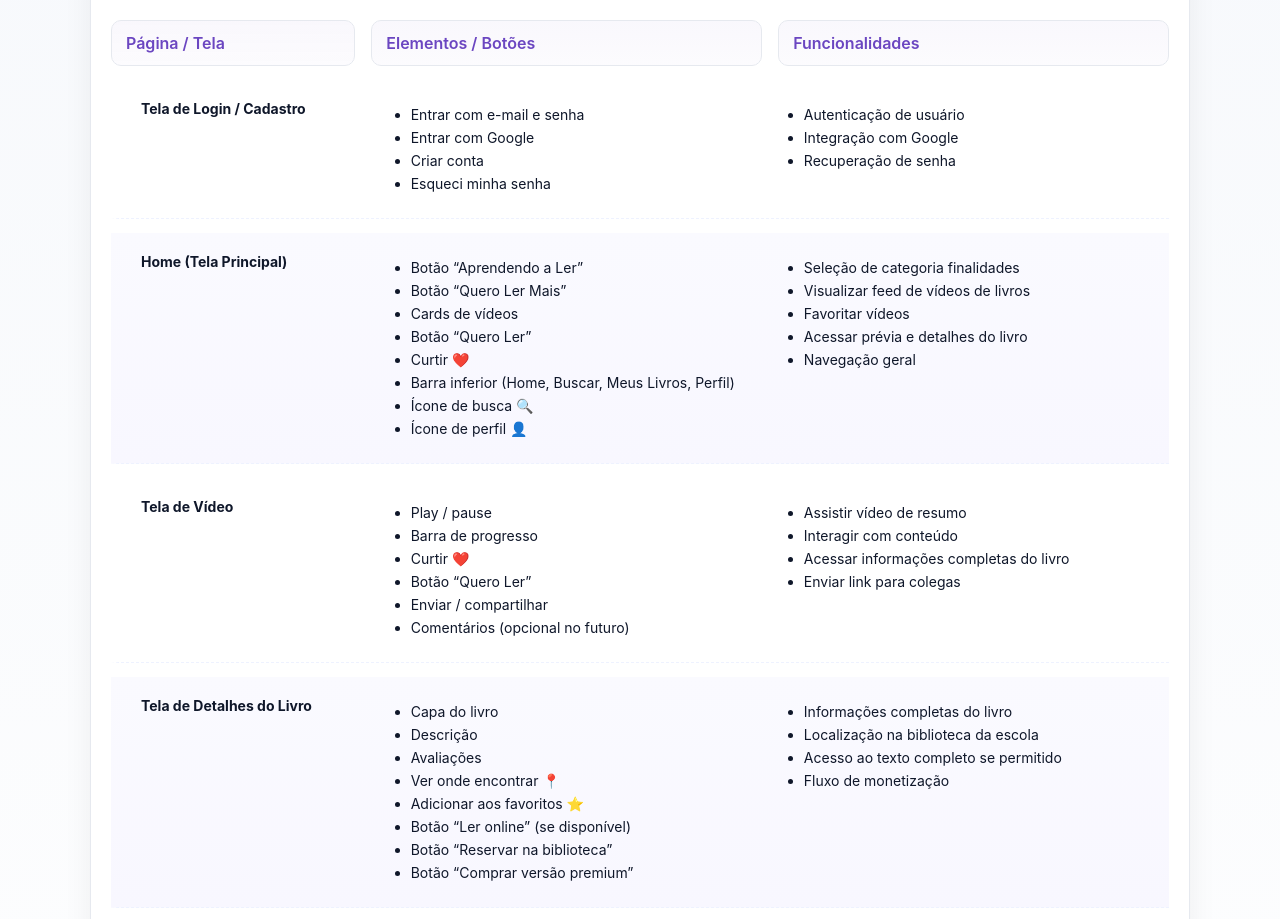
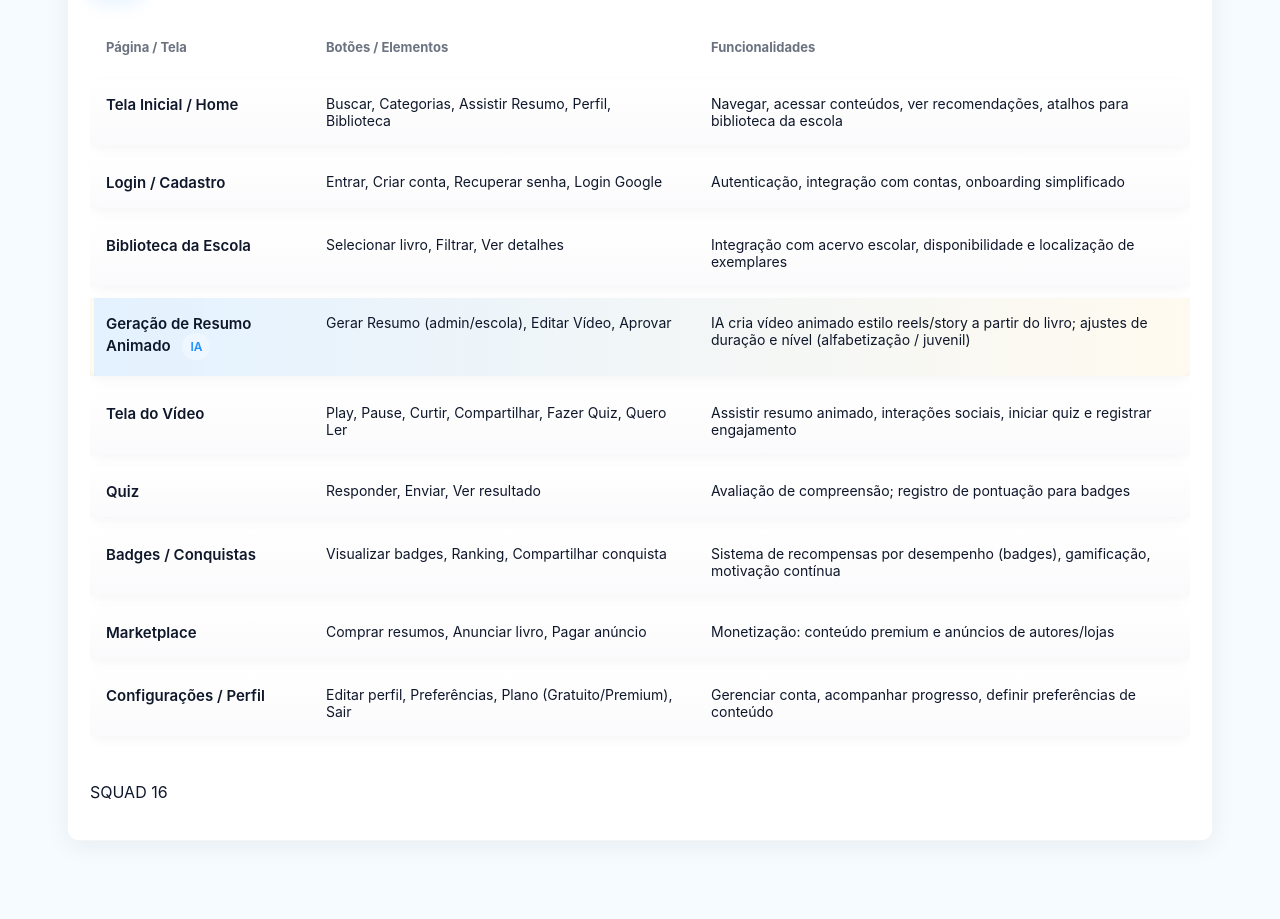
Before and after one commit to chdevbr/funcionalidadesapp, a plain HTML site: page index.html in a window 1280 px wide. Shown: the part 110-1029 px from the top of the page. After the commit the page ends 983 px from the top, so only its background shows below. Drawn offline with Linux system fonts and the light colour scheme.

Commit message:
alteração de tabela

```diff
--- a/index.html
+++ b/index.html
@@ -2,28 +2,27 @@
 <html lang="pt-BR">
 <head>
   <meta charset="utf-8" />
-  <meta name="viewport" content="width=device-width, initial-scale=1" />
-  <title>Tabela de Funcionalidades — LêAí</title>
+  <meta name="viewport" content="width=device-width,initial-scale=1" />
+  <title>Tabela de Funcionalidades</title>
   <style>
     :root{
-      --bg:#f7f9fc;
+      --bg:#f6fbff;
       --card:#ffffff;
-      --accent:#6b46c1;
+      --accent:#1e90ff;
+      --accent-2:#ffd166;
       --muted:#6b7280;
-      --border:#e6e9ef;
+      --ia-bg: linear-gradient(90deg, rgba(30,144,255,0.12), rgba(255,209,102,0.10));
       --radius:12px;
-      font-family: Inter, system-ui, -apple-system, "Segoe UI", Roboto, "Helvetica Neue", Arial;
-      color-scheme: light;
+      font-family: "Inter", "Segoe UI", Roboto, system-ui, -apple-system, sans-serif;
     }
 
-    *{box-sizing:border-box}
     body{
       margin:0;
-      padding:28px;
-      background:linear-gradient(180deg, var(--bg) 0%, #ffffff 100%);
+      background:var(--bg);
+      color:#0f172a;
       -webkit-font-smoothing:antialiased;
       -moz-osx-font-smoothing:grayscale;
-      color:#111827;
+      padding:32px;
     }
 
     .container{
@@ -31,276 +30,232 @@
       margin:0 auto;
       background:var(--card);
       border-radius:var(--radius);
-      box-shadow:0 8px 30px rgba(17,24,39,0.06);
-      overflow:hidden;
-      border:1px solid var(--border);
+      box-shadow:0 6px 24px rgba(12,20,30,0.06);
+      padding:22px;
+      border:1px solid rgba(15,23,42,0.04);
     }
 
     header{
-      padding:28px 32px;
-      background:linear-gradient(90deg, rgba(107,70,193,0.08), rgba(107,70,193,0.03));
-      border-bottom:1px solid var(--border);
+      display:flex;
+      align-items:center;
+      gap:16px;
+      margin-bottom:18px;
     }
 
-    header h1{
+    .logo{
+      width:52px;
+      height:52px;
+      border-radius:10px;
+      background:linear-gradient(135deg,var(--accent),#7bd389);
+      display:flex;
+      align-items:center;
+      justify-content:center;
+      color:white;
+      font-weight:700;
+      box-shadow:0 6px 18px rgba(30,144,255,0.12);
+    }
+
+    h1{
       margin:0;
       font-size:20px;
-      letter-spacing:-0.2px;
-      color:var(--accent);
+      letter-spacing:0.2px;
     }
 
-    header p{
-      margin:6px 0 0 0;
+    p.subtitle{
+      margin:6px 0 18px 0;
       color:var(--muted);
-      font-size:13px;
+      font-size:14px;
     }
 
     .table-wrap{
-      padding:20px;
-      display:grid;
-      gap:14px;
+      overflow:auto;
+      border-radius:10px;
     }
 
-    .grid{
-      display:grid;
-      grid-template-columns: 1fr 1.6fr 1.6fr;
-      gap:16px;
-      align-items:start;
+    table{
+      width:100%;
+      border-collapse:separate;
+      border-spacing:0 12px;
+      min-width:880px;
     }
 
-    .col-head{
-      background:linear-gradient(180deg, rgba(107,70,193,0.04), rgba(107,70,193,0.02));
-      padding:12px 14px;
-      border-radius:10px;
-      font-weight:600;
-      color:var(--accent);
-      border:1px solid var(--border);
+    thead th{
+      text-align:left;
+      font-size:13px;
+      color:var(--muted);
+      padding:12px 16px;
+      background:transparent;
+      position:sticky;
+      top:0;
+      backdrop-filter:blur(4px);
     }
 
-    .row{
-      display:grid;
-      grid-template-columns: 1fr 1.6fr 1.6fr;
-      gap:16px;
-      padding:14px;
-      border-bottom:1px dashed #eef2ff;
-      align-items:start;
+    tbody tr{
+      background:linear-gradient(180deg, rgba(255,255,255,0.9), rgba(250,250,252,0.9));
+      border-radius:10px;
+      box-shadow:0 4px 12px rgba(12,20,30,0.04);
     }
 
-    .row:last-child{border-bottom:none}
-
-    .cell{
-      background:transparent;
-      padding:6px 8px;
-      font-size:14px;
+    tbody td{
+      padding:16px;
+      vertical-align:top;
+      font-size:15px;
       color:#0f172a;
+      border-bottom:0;
     }
 
-    .cell ul{margin:6px 0 0 18px;padding:0}
-    .cell li{margin:6px 0}
-
-    .muted{color:var(--muted);font-size:13px}
-
-    .pill{display:inline-block;padding:6px 10px;border-radius:999px;background:#fbf7ff;border:1px solid #f0e9ff;color:var(--accent);font-weight:600;font-size:12px}
-
-    @media (max-width:980px){
-      .grid, .row{grid-template-columns: 1fr;}
-      .col-head{display:none}
-      .row{border-bottom:1px solid var(--border);padding:12px}
-      .cell{padding:10px}
+    tbody tr:not(:last-child){
+      margin-bottom:10px;
     }
 
-    @media (min-width:981px){
-      .row{
-        border-left:8px solid transparent;
-      }
-      .row:nth-child(odd){background:linear-gradient(180deg, rgba(250,250,255,1), rgba(248,247,255,1));}
+    .col-page{
+      width:20%;
+      font-weight:600;
     }
 
-    footer{padding:14px 20px;background:#ffffff;border-top:1px solid var(--border);display:flex;justify-content:space-between;align-items:center}
-    footer .note{color:var(--muted);font-size:13px}
+    .col-buttons{
+      width:35%;
+      color:#0f172a;
+      font-size:14px;
+    }
 
+    .col-func{
+      width:45%;
+      color:#0f172a;
+      font-size:14px;
+    }
+
+    .ia {
+      background: var(--ia-bg);
+      border-left:4px solid var(--accent);
+      border-radius:10px;
+    }
+
+    .tag {
+      display:inline-block;
+      font-size:12px;
+      padding:6px 8px;
+      border-radius:999px;
+      background:#eef6ff;
+      color:var(--accent);
+      margin-left:8px;
+      font-weight:600;
+    }
+
+    /* Responsividade */
+    @media (max-width:900px){
+      .container{padding:16px;}
+      table{min-width:760px;}
+      .col-page{width:28%;}
+      .col-buttons{width:36%;}
+      .col-func{width:36%;}
+    }
+
+    @media (max-width:620px){
+      table{min-width:600px;}
+      body{padding:16px;}
+      .logo{width:44px;height:44px;}
+      h1{font-size:18px;}
+    }
+
+    footer{
+      margin-top:18px;
+      display:flex;
+      justify-content:space-between;
+      align-items:center;
+      gap:12px;
+    }
+
+    .note{color:var(--muted); font-size:13px;}
+    .btn{
+      background:var(--accent);
+      color:white;
+      padding:10px 14px;
+      border-radius:10px;
+      text-decoration:none;
+      font-weight:600;
+      box-shadow:0 8px 18px rgba(30,144,255,0.12);
+    }
   </style>
 </head>
 <body>
-  <div class="container" role="region" aria-label="Tabela de funcionalidades do aplicativo LeiaAi">
+  <div class="container" role="main" aria-labelledby="title">
     <header>
-      <h1>Tabela de Funcionalidades do Aplicativo</h1>
+      <div class="logo" aria-hidden="true">APP</div>
+      <div>
+        <h1 id="title">Tabela de Funcionalidades do APP</h1>
+      </div>
     </header>
 
-    <div class="table-wrap">
+    <div class="table-wrap" role="region" aria-label="Tabela de funcionalidades">
+      <table>
+        <thead>
+          <tr>
+            <th>Página / Tela</th>
+            <th>Botões / Elementos</th>
+            <th>Funcionalidades</th>
+          </tr>
+        </thead>
+        <tbody>
+          <tr>
+            <td class="col-page">Tela Inicial / Home</td>
+            <td class="col-buttons">Buscar, Categorias, Assistir Resumo, Perfil, Biblioteca</td>
+            <td class="col-func">Navegar, acessar conteúdos, ver recomendações, atalhos para biblioteca da escola</td>
+          </tr>
 
-      <div class="grid" aria-hidden="true">
-        <div class="col-head">Página / Tela</div>
-        <div class="col-head">Elementos / Botões</div>
-        <div class="col-head">Funcionalidades</div>
-      </div>
+          <tr>
+            <td class="col-page">Login / Cadastro</td>
+            <td class="col-buttons">Entrar, Criar conta, Recuperar senha, Login Google</td>
+            <td class="col-func">Autenticação, integração com contas, onboarding simplificado</td>
+          </tr>
 
-      <section class="row">
-        <div class="cell"><strong>Tela de Login / Cadastro</strong></div>
-        <div class="cell">
-          <ul>
-            <li>Entrar com e-mail e senha</li>
-            <li>Entrar com Google</li>
-            <li>Criar conta</li>
-            <li>Esqueci minha senha</li>
-          </ul>
-        </div>
-        <div class="cell">
-          <ul>
-            <li>Autenticação de usuário</li>
-            <li>Integração com Google</li>
-            <li>Recuperação de senha</li>
-          </ul>
-        </div>
-      </section>
+          <tr>
+            <td class="col-page">Biblioteca da Escola</td>
+            <td class="col-buttons">Selecionar livro, Filtrar, Ver detalhes</td>
+            <td class="col-func">Integração com acervo escolar, disponibilidade e localização de exemplares</td>
+          </tr>
 
-      <section class="row">
-        <div class="cell"><strong>Home (Tela Principal)</strong></div>
-        <div class="cell">
-          <ul>
-            <li>Botão “Aprendendo a Ler”</li>
-            <li>Botão “Quero Ler Mais”</li>
-            <li>Cards de vídeos</li>
-            <li>Botão “Quero Ler”</li>
-            <li>Curtir ❤️</li>
-            <li>Barra inferior (Home, Buscar, Meus Livros, Perfil)</li>
-            <li>Ícone de busca 🔍</li>
-            <li>Ícone de perfil 👤</li>
-          </ul>
-        </div>
-        <div class="cell">
-          <ul>
-            <li>Seleção de categoria finalidades</li>
-            <li>Visualizar feed de vídeos de livros</li>
-            <li>Favoritar vídeos</li>
-            <li>Acessar prévia e detalhes do livro</li>
-            <li>Navegação geral</li>
-          </ul>
-        </div>
-      </section>
+          <tr class="ia">
+            <td class="col-page">Geração de Resumo Animado <span class="tag">IA</span></td>
+            <td class="col-buttons">Gerar Resumo (admin/escola), Editar Vídeo, Aprovar</td>
+            <td class="col-func">IA cria vídeo animado estilo reels/story a partir do livro; ajustes de duração e nível (alfabetização / juvenil)</td>
+          </tr>
 
-      <section class="row">
-        <div class="cell"><strong>Tela de Vídeo</strong></div>
-        <div class="cell">
-          <ul>
-            <li>Play / pause</li>
-            <li>Barra de progresso</li>
-            <li>Curtir ❤️</li>
-            <li>Botão “Quero Ler”</li>
-            <li>Enviar / compartilhar</li>
-            <li>Comentários (opcional no futuro)</li>
-          </ul>
-        </div>
-        <div class="cell">
-          <ul>
-            <li>Assistir vídeo de resumo</li>
-            <li>Interagir com conteúdo</li>
-            <li>Acessar informações completas do livro</li>
-            <li>Enviar link para colegas</li>
-          </ul>
-        </div>
-      </section>
+          <tr>
+            <td class="col-page">Tela do Vídeo</td>
+            <td class="col-buttons">Play, Pause, Curtir, Compartilhar, Fazer Quiz, Quero Ler</td>
+            <td class="col-func">Assistir resumo animado, interações sociais, iniciar quiz e registrar engajamento</td>
+          </tr>
 
-      <section class="row">
-        <div class="cell"><strong>Tela de Detalhes do Livro</strong></div>
-        <div class="cell">
-          <ul>
-            <li>Capa do livro</li>
-            <li>Descrição</li>
-            <li>Avaliações</li>
-            <li>Ver onde encontrar 📍</li>
-            <li>Adicionar aos favoritos ⭐</li>
-            <li>Botão “Ler online” (se disponível)</li>
-            <li>Botão “Reservar na biblioteca”</li>
-            <li>Botão “Comprar versão premium”</li>
-          </ul>
-        </div>
-        <div class="cell">
-          <ul>
-            <li>Informações completas do livro</li>
-            <li>Localização na biblioteca da escola</li>
-            <li>Acesso ao texto completo se permitido</li>
-            <li>Fluxo de monetização</li>
-          </ul>
-        </div>
-      </section>
+          <tr>
+            <td class="col-page">Quiz</td>
+            <td class="col-buttons">Responder, Enviar, Ver resultado</td>
+            <td class="col-func">Avaliação de compreensão; registro de pontuação para badges</td>
+          </tr>
 
-      <section class="row">
-        <div class="cell"><strong>Tela Buscar / Pesquisa</strong></div>
-        <div class="cell">
-          <ul>
-            <li>Campo de busca</li>
-            <li>Filtro (gênero, idade, alfabetização, pago/gratuito)</li>
-            <li>Resultados</li>
-          </ul>
-        </div>
-        <div class="cell">
-          <ul>
-            <li>Encontrar livros e vídeos por categoria</li>
-            <li>Filtrar conteúdos</li>
-          </ul>
-        </div>
-      </section>
+          <tr>
+            <td class="col-page">Badges / Conquistas</td>
+            <td class="col-buttons">Visualizar badges, Ranking, Compartilhar conquista</td>
+            <td class="col-func">Sistema de recompensas por desempenho (badges), gamificação, motivação contínua</td>
+          </tr>
 
-      <section class="row">
-        <div class="cell"><strong>Tela Meus Livros</strong></div>
-        <div class="cell">
-          <ul>
-            <li>Favoritos</li>
-            <li>Históricos</li>
-            <li>Status (em leitura, concluído, salvo)</li>
-          </ul>
-        </div>
-        <div class="cell">
-          <ul>
-            <li>Gerenciar progresso de leitura</li>
-            <li>Retomar vídeos e livros</li>
-          </ul>
-        </div>
-      </section>
+          <tr>
+            <td class="col-page">Marketplace</td>
+            <td class="col-buttons">Comprar resumos, Anunciar livro, Pagar anúncio</td>
+            <td class="col-func">Monetização: conteúdo premium e anúncios de autores/lojas</td>
+          </tr>
 
-      <section class="row">
-        <div class="cell"><strong>Tela Perfil</strong></div>
-        <div class="cell">
-          <ul>
-            <li>Nome e foto do usuário</li>
-            <li>Configurações ⚙️</li>
-            <li>Plano gratuito/Premium</li>
-            <li>Estatísticas de leitura</li>
-            <li>Sair</li>
-          </ul>
-        </div>
-        <div class="cell">
-          <ul>
-            <li>Editar dados pessoais</li>
-            <li>Controle de assinatura</li>
-            <li>Informações sobre desempenho</li>
-          </ul>
-        </div>
-      </section>
-
-      <section class="row">
-        <div class="cell"><strong>Tela Administrativa (para autores e escolas) (opcional)</strong></div>
-        <div class="cell">
-          <ul>
-            <li>Adicionar livro</li>
-            <li>Criar vídeo resumo</li>
-            <li>Dashboard de anúncios</li>
-          </ul>
-        </div>
-        <div class="cell">
-          <ul>
-            <li>Upload de materiais</li>
-            <li>Gestão de anúncios e monetização</li>
-          </ul>
-        </div>
-      </section>
-
+          <tr>
+            <td class="col-page">Configurações / Perfil</td>
+            <td class="col-buttons">Editar perfil, Preferências, Plano (Gratuito/Premium), Sair</td>
+            <td class="col-func">Gerenciar conta, acompanhar progresso, definir preferências de conteúdo</td>
+          </tr>
+        </tbody>
+      </table>
     </div>
 
     <footer>
-      <div class="note">Tabela de funcionalidades</div>
-      <div class="pill">Completa</div>
+      <p>SQUAD 16</p>
     </footer>
   </div>
 </body>
```
